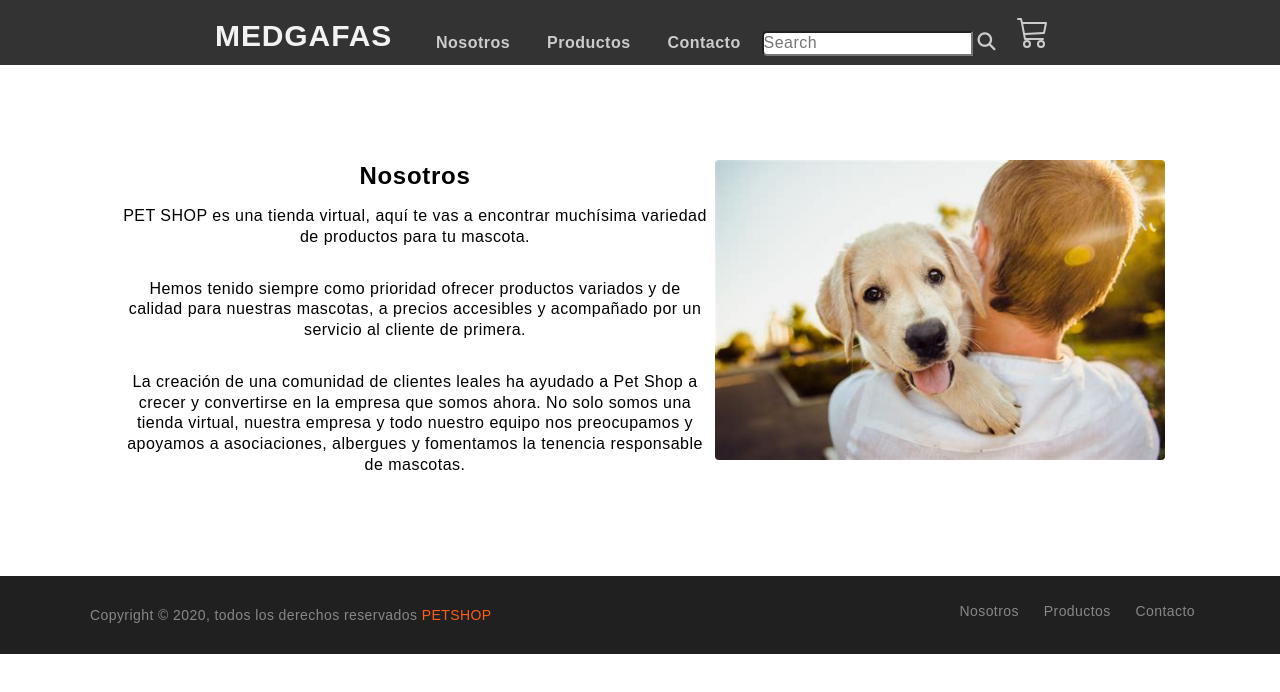
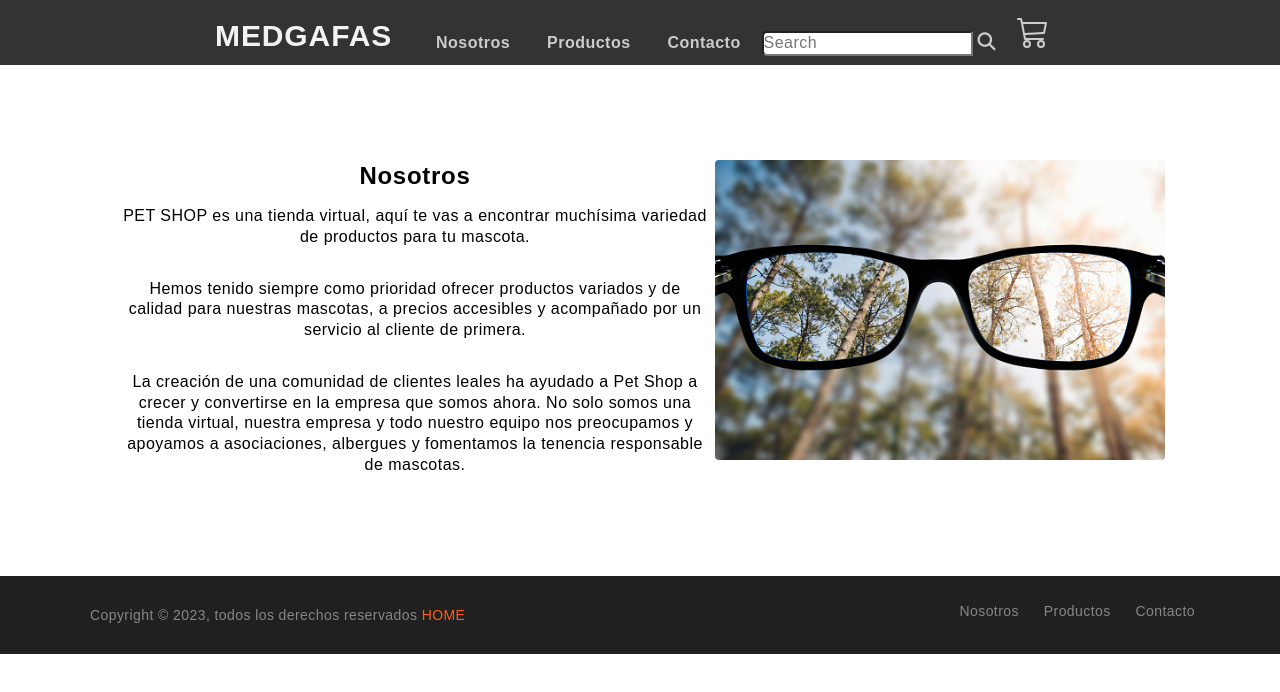
Before and after one commit to Medibra322/Mi_proyectogafas, a plain HTML site: page nosotros.html in a window 1280 px wide. Drawn offline with nearby package versions, Linux system fonts and the light colour scheme; some packages are replaced by stand-ins of ours; a script that the page names is missing.

Commit message:
modificar footer

```diff
--- a/assets/css/style.css
+++ b/assets/css/style.css
@@ -254,7 +254,7 @@ main{
 
 /*contacto*/
 .container-contacto{
-    background-image: url("../img/bg-contacto.jpg");
+    background-image: url("../img/img1.jpg");
     background-size: 100vw 100vh;
     background-attachment: fixed;
     margin:0;
--- a/nosotros.html
+++ b/nosotros.html
@@ -44,7 +44,7 @@
       </p>
     </div>
     <div class="columna2">
-      <img src="assets/img/nosotros.jpg">
+      <img src="assets/img/img2.jpg">
     </div>
 </div>
 </main>
@@ -55,7 +55,7 @@
           <div class="row-footer">
               <div class="col-xl-6 col-lg-6 text-center text-lg-left">
                   <div class="copyright-text">
-                      <p>Copyright &copy; 2020, todos los derechos reservados <a href="index.html">PETSHOP</a></p>
+                      <p>Copyright &copy; 2023, todos los derechos reservados <a href="index.html">HOME</a></p>
                   </div>
               </div>
               <div class="col-xl-6 col-lg-6 d-none d-lg-block text-right">
```
Also changed, not shown: carrito.html (+1 -1 lines), contacto.html (+1 -1 lines), index.html (+1 -1 lines), productos.html (+1 -1 lines), assets/img/alimento1.webp (deleted), assets/img/alimento2.webp (deleted), assets/img/alimento3.webp (deleted), assets/img/bg-contacto.jpg (deleted), assets/img/cargando.gif (deleted), assets/img/index.png (deleted), assets/img/juguete1.png (deleted), assets/img/juguete2.webp (deleted), assets/img/juguete3.webp (deleted), assets/img/mail.gif (deleted), 4 more files.
